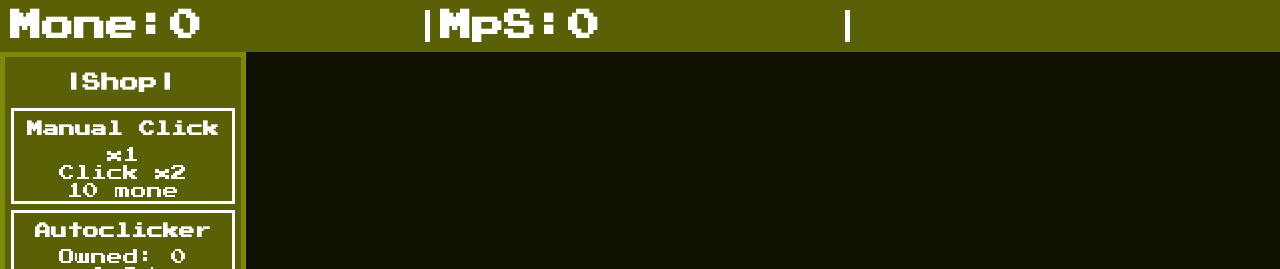
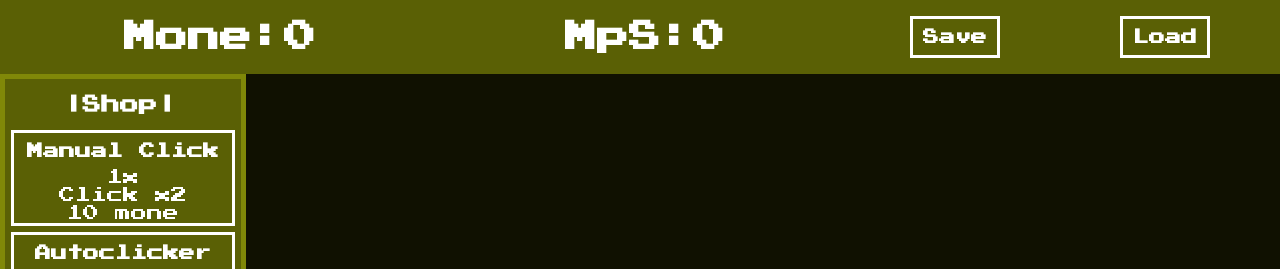
Before and after one commit to SolaireSauce/M150-Projekt-Wallstreetclicker, a PHP site: page / in a window 1280 px wide. Shown: the top 269 px of the page. Run offline with PHP 8.4, Linux system fonts and the light colour scheme.

Commit message:
added save and load for current version

```diff
--- a/code/content/upgrades.js
+++ b/code/content/upgrades.js
@@ -17,7 +17,7 @@ export default [
         cost: 1,
         costIncrease: 1.2,
         upgradeFunc: "defaultUpgrade",
-        upgradeFuncArgs: {id: "id",  val: 1}
+        upgradeFuncArgs: {id: "id"}
     },
     {
         name: "BetterAutoclicker",
@@ -28,7 +28,7 @@ export default [
         costIncrease: 1.2,
         unlockCost: 500,
         upgradeFunc: "defaultUpgrade",
-        upgradeFuncArgs: {id: "69"}
+        upgradeFuncArgs: {id: "id"}
     },
     {
         name: "EvenBetterAutoclicker",
--- a/code/index.html
+++ b/code/index.html
@@ -20,6 +20,12 @@
                 <h1>MpS:</h1>
                 <h1 id="CurrentMonePerSecondDisplay"></h1>
             </div>
+            <div class="saveButton button" onclick="game.saveGame()">
+                <div class="name">Save</div>
+            </div>
+            <div class="loadButton button" onclick="game.loadGame()">
+                <div class="name">Load</div>
+            </div>
         </div>
     </div>
     <div class="shop">
--- a/code/js/game.js
+++ b/code/js/game.js
@@ -4,7 +4,7 @@ export default class Game {
     // Some important values
     mone = 0;
     monePerS = 0;
-    monePerClick = 1000;
+    monePerClick = 1;
     // Maybe will be needed
     recalculateUpgrades = false;
     // Upgrades import
@@ -79,7 +79,7 @@ export default class Game {
                 <div class="name">${args.u.name}</div>
                 <div class="value">Owned: ${args.u.amount}</div>
                 <div class="value">+${this.formatNumber(args.u.monePerS)}/s</div>
-                <div class="value">${Math.ceil(this.formatNumber(args.u.cost))} mone</div>
+                <div class="value">${this.formatNumber(args.u.cost.toFixed(1))} mone</div>
             </div>`);
             this.upgrades[args.id].htmlElement = document.getElementById(`buyButton${args.id}`);
             return;
@@ -111,7 +111,7 @@ export default class Game {
             this.shopButtonDisplay.insertAdjacentHTML('beforeEnd', `
             <div id="buyButton${args.id}" class="button" onclick="game.${args.u.upgradeFunc + '(' + this.argumentsAsString(args.u.upgradeFuncArgs, args.id) + ')'}">
                 <div class="name">${args.u.name}</div>
-                <div class="value">x1</div>
+                <div class="value">${args.u.amount == 0? 1 : Math.pow(2, args.u.amount)}x</div>
                 <div class="value">Click x${this.formatNumber(args.u.mulpli)}</div>
                 <div class="value">${Math.ceil(this.formatNumber(args.u.cost))} mone</div>
             </div>`);
@@ -159,7 +159,7 @@ export default class Game {
             this.updateDisplay();
             args.thrower.remove();
             if (this.researchButtonDisplay.getElementsByClassName('button').length == 0) {
-                this.researchButtonDisplay.parentElement.remove();
+                this.researchButtonDisplay.parentElement.classList.add('hidden');
             }
         } else {
             this.buttonStatusDisplay(args.thrower, 'error')
@@ -167,13 +167,47 @@ export default class Game {
     }
 
 
-    // Not yet implemented
-    async loadSave(save) {
-        if (typeof save == 'string') {
-            return true;
+    saveGame() {
+        var sg = {version: 0 ,mone: this.mone, monePerClick: this.monePerClick, upgrades: this.upgrades}
+        localStorage.setItem('savedGame', JSON.stringify(sg))
+    }
+
+
+    loadGame() {
+        var sg = JSON.parse(localStorage.getItem('savedGame'))
+        clearInterval(this.ticker)
+        if (sg.version == 0) {
+            this.mone = sg.mone
+            this.monePerClick = sg.monePerClick
+            this.upgrades = sg.upgrades
+        }
+
+        this.calcUpgradeMonePerS()
+
+        this.shopButtonDisplay.innerText = ''
+        this.researchButtonDisplay.innerText = ''
+
+        var i = 0;
+        for(var u of this.upgrades) {
+            if (u.unlocked) {
+                eval('this.' + u.upgradeFunc + `({create: true, id: ${i}, u: ${JSON.stringify(u)}})`);
+            } else {
+                this.unlockUpgrade({create: true, id: i, u: u});
+            }
+            i++;
+        }
+
+        if (!this.researchButtonDisplay.getElementsByClassName('button').length == 0) {
+            this.researchButtonDisplay.parentElement.classList.remove('hidden');
         } else {
-            return false;
+            if (!game.researchButtonDisplay.parentElement.classList.contains('hidden')) {
+                this.researchButtonDisplay.parentElement.classList.add('hidden');
+            }
         }
+
+        this.ticker = setInterval(function() { this.doTick() }.bind(this), 1000);
+
+        this.updateDisplay()
     }
 
     buttonStatusDisplay(button, status){
--- a/code/js/main.js
+++ b/code/js/main.js
@@ -1,5 +1,4 @@
 import Game from './game.js';
-
 
 function setup() {
     window.game = new Game(
--- a/code/style/style.css
+++ b/code/style/style.css
@@ -22,7 +22,7 @@ body ::-webkit-scrollbar-thumb {
 }
 
 body .hidden {
-  display: none;
+  display: none !important;
 }
 
 body .button {
@@ -39,6 +39,7 @@ body .button {
      -moz-user-select: none;
       -ms-user-select: none;
           user-select: none;
+  text-align: center;
 }
 
 body .button:hover {
@@ -73,15 +74,19 @@ body .valueDisplayerParent {
 body .valueDisplayerParent .valueDisplayer {
   display: -ms-grid;
   display: grid;
-  -ms-grid-columns: 1fr 1fr 1fr;
-      grid-template-columns: 1fr 1fr 1fr;
+  -ms-grid-columns: 2fr 2fr 1fr 1fr;
+      grid-template-columns: 2fr 2fr 1fr 1fr;
   -ms-grid-rows: 1fr;
       grid-template-rows: 1fr;
   padding: 10px 10px 10px 10px;
+  text-align: center;
+  justify-items: center;
+  -webkit-box-align: center;
+      -ms-flex-align: center;
+          align-items: center;
 }
 
 body .valueDisplayerParent .valueDisplayer .CurrentMone {
-  border-right: solid white 5px;
   display: -webkit-inline-box;
   display: -ms-inline-flexbox;
   display: inline-flex;
@@ -91,12 +96,27 @@ body .valueDisplayerParent .valueDisplayer .CurrentMone {
 
 body .valueDisplayerParent .valueDisplayer .CurrentMonePerSecond {
   margin-left: 10px;
-  border-right: solid white 5px;
   display: -webkit-inline-box;
   display: -ms-inline-flexbox;
   display: inline-flex;
   -ms-grid-column: 2;
   grid-column: 2 / 2;
+}
+
+body .valueDisplayerParent .valueDisplayer .saveButton {
+  width: -webkit-min-content;
+  width: -moz-min-content;
+  width: min-content;
+  -ms-grid-column: 3;
+  grid-column: 3 / 3;
+}
+
+body .valueDisplayerParent .valueDisplayer .loadButton {
+  width: -webkit-min-content;
+  width: -moz-min-content;
+  width: min-content;
+  -ms-grid-column: 4;
+  grid-column: 4 / 4;
 }
 
 body .shop {
--- a/code/style/style.scss
+++ b/code/style/style.scss
@@ -23,7 +23,7 @@ body {
     }
 
     .hidden {
-        display: none;
+        display: none !important;
     }
 
     .button {
@@ -36,6 +36,7 @@ body {
         width: 100%;
         cursor: pointer;
         user-select: none;
+        text-align: center;
 
         &:hover {
             background-color: #AAAA;
@@ -68,21 +69,32 @@ body {
 
         .valueDisplayer {
             display: grid;
-            grid-template-columns: 1fr 1fr 1fr;
+            grid-template-columns: 2fr 2fr 1fr 1fr;
             grid-template-rows: 1fr;
             padding: 10px 10px 10px 10px;
+            text-align: center;
+            justify-items: center;
+            align-items: center;
 
             .CurrentMone {
-                border-right: solid white 5px;
                 display: inline-flex;
                 grid-column: 1 / 1;
             }
 
             .CurrentMonePerSecond {
                 margin-left: 10px;
-                border-right: solid white 5px;
                 display: inline-flex;
                 grid-column: 2 / 2;
+            }
+
+            .saveButton {
+                width: min-content;
+                grid-column: 3 / 3;
+            }
+
+            .loadButton {
+                width: min-content;
+                grid-column: 4 / 4;
             }
         }
     }
```
